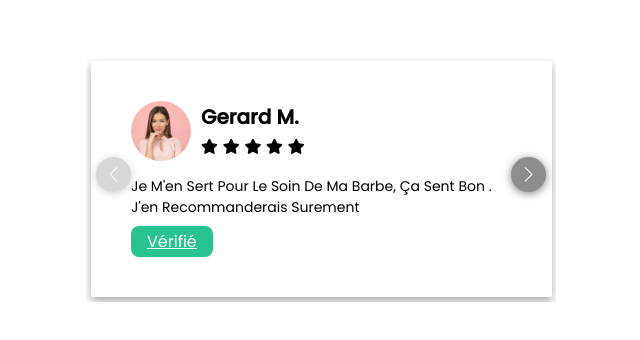
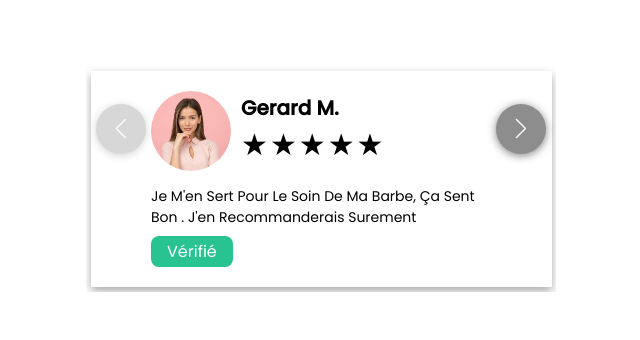
Before and after one commit to mnrda/projet, a plain HTML site: page index.html in a window 1280 px wide. Shown: the part 186-526 px from the top of the page, without its empty margins (319-959 px from the left). Drawn offline with nearby package versions, Linux system fonts and the light colour scheme.

Commit message:
Synchronisation avec le projet original

```diff
--- a/index.html
+++ b/index.html
@@ -6,6 +6,7 @@
     <meta name="viewport" content="width=device-width, initial-scale=1.0">
     <title>Document</title>
     <link rel="stylesheet" href="style.css">
+    <link rel="stylesheet" href="all.css">
 
   <link rel="stylesheet" href="https://cdnjs.cloudflare.com/ajax/libs/font-awesome/5.15.3/css/all.min.css">
 
@@ -25,11 +26,7 @@
                         <div class="user-info">
                             <h3>Gerard M.</h3>
                             <div class="stars">
-                                <i class="fas fa-star"></i>
-                                <i class="fas fa-star"></i>
-                                <i class="fas fa-star"></i>
-                                <i class="fas fa-star"></i>
-                                <i class="fas fa-star"></i>
+                                ★ ★ ★ ★ ★
                             </div>
                         </div>
                     </div>
@@ -50,11 +47,7 @@
                     <div class="user-info">
                         <h3>Gerard M.</h3>
                         <div class="stars">
-                            <i class="fas fa-star"></i>
-                            <i class="fas fa-star"></i>
-                            <i class="fas fa-star"></i>
-                            <i class="fas fa-star"></i>
-                            <i class="fas fa-star"></i>
+                            ★ ★ ★ ★ ★
                         </div>
                     </div>
                 </div>
@@ -74,12 +67,8 @@
                 <div class="user-info">
                     <h3>Gerard M.</h3>
                     <div class="stars">
-                        <i class="fas fa-star"></i>
-                        <i class="fas fa-star"></i>
-                        <i class="fas fa-star"></i>
-                        <i class="fas fa-star"></i>
-                        <i class="fas fa-star"></i>
-                    </div>
+                          ★ ★ ★ ★ ★
+                        </div>
                 </div>
             </div>
             <p class="text"> Je m'en sert pour le soin de ma barbe, ça sent bon . J'en recommanderais surement</p>
--- a/style.css
+++ b/style.css
@@ -65,11 +65,15 @@ body{
     border-radius: 1px;
     background: #fff;
     width: 98%;
-    padding: 40px ;
     position: relative;
     text-align: left;
     margin: 5px !important;
     box-shadow: rgba(0, 0, 0, 0.34) 0px 4px 10px;
+
+    padding-left: 60px ;
+    padding-right: 60px ;
+    padding-top: 20px ;
+    padding-bottom: 20px ;
 
 }
  .slide .user{
@@ -78,8 +82,8 @@ body{
 }
 
   .slide img{
-    height: 60px;
-    width: 60px;
+    height: 80px !important;
+    width: 80px !important;
     border-radius: 50%;
     object-fit: cover;
     margin-right: 10px;
@@ -90,9 +94,10 @@ body{
     font-size: 20px;
 }
 
- .slide .user-info .stars i{
+ .slide .user-info .stars {
     color: black;
-    font-size: 15px;
+    font-size: 30px;
+    letter-spacing: -0.1em;
 }
 
  .slide .text {
@@ -112,7 +117,7 @@ body{
     border-radius: .5rem;
     cursor: pointer;
     padding: .2rem 1rem;
-    text-decoration: n;
+    text-decoration: none;
 
 }
 
@@ -124,7 +129,7 @@ body{
 
  .swiper-button-next::after,
  .swiper-button-prev::after{
-    font-size: 15px !important;
+    font-size: 20px !important;
     color: #fff;
  }
 
@@ -132,8 +137,8 @@ body{
 
  .swiper-button-next,
  .swiper-button-prev{
-    height: 35px !important;
-    width: 35px !important;
+    height: 50px !important;
+    width: 50px !important;
     text-align: center;
     background: #8D8D8D;
     color: #fff;
@@ -148,11 +153,13 @@ body{
 
 .swiper-button-next{
     right: 10px !important;
+    top: 60px !important;
 
 }
 
 
 .swiper-button-prev{
     left: 10px !important;
+    top: 60px !important;
 
 }
```
